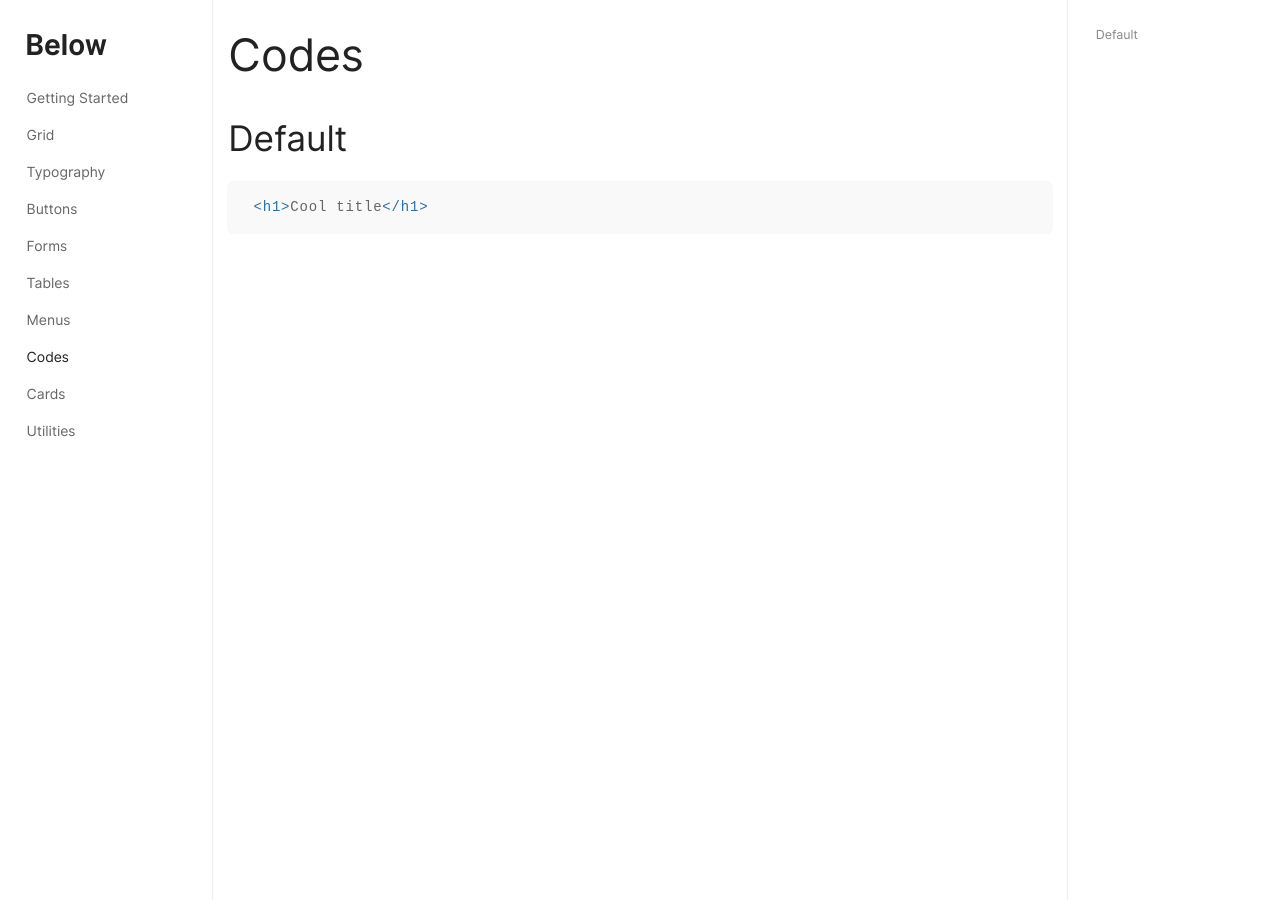
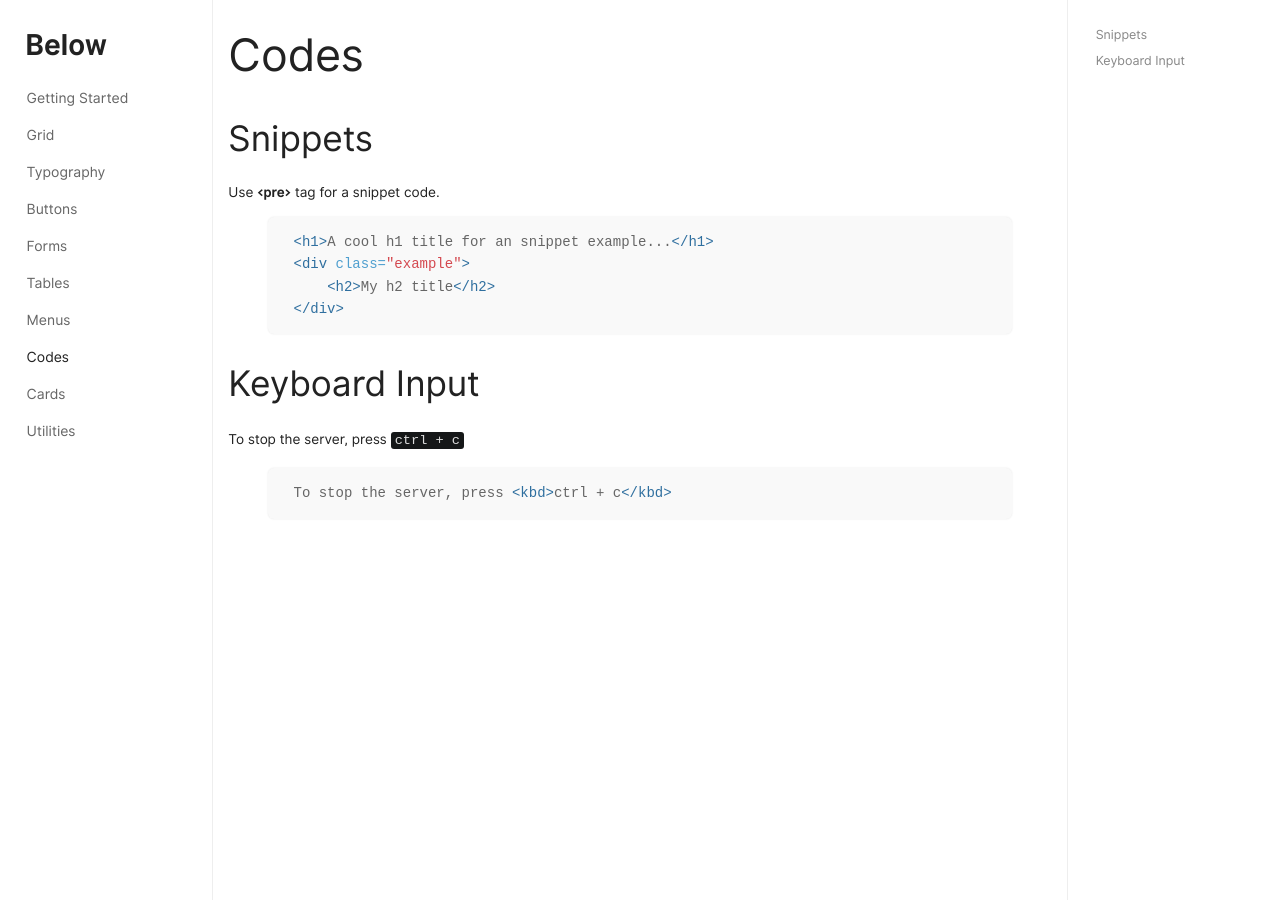
Before and after one commit to innusource/below, a Jekyll site: the page built from 08-codes.md, in a window 1280 px wide. Built offline with Jekyll 4.4.1, drawn with Linux system fonts in a browser that asks for light colours.

Commit message:
codes: kbd and snippets docs

```diff
--- a/08-codes.md
+++ b/08-codes.md
@@ -6,8 +6,20 @@ toc: true
 ---
 # Codes
 
-### Default
+### Snippets
+
+Use **<pre>** tag for a snippet code.
 
 {% highlight html %}
-<h1>Cool title</h1>
+<h1>A cool h1 title for an snippet example...</h1>
+<div class="example">
+    <h2>My h2 title</h2>
+</div>
 {% endhighlight %}
+
+### Keyboard Input
+
+{% capture example %}
+To stop the server, press <kbd>ctrl + c</kbd>
+{% endcapture %}
+{% include example.html content=example %}
--- a/_sass/below/codes.scss
+++ b/_sass/below/codes.scss
@@ -3,7 +3,6 @@ pre{
     border: none;
     color: #666;
     page-break-inside: avoid;
-  font-family: Lekton,monospace;
     font-size: 14px;
     line-height: 1.6;
     margin-bottom: 1.6em;
@@ -11,12 +10,16 @@ pre{
     padding: 1em 1.8em;
     border-radius: 6px;
     box-shadow: 0px 0px 2px 0px rgba(0,0,0,0.1);
-  letter-spacing: 0.8px;
     white-space: pre-wrap;
     white-space: -moz-pre-wrap;
     white-space: -pre-wrap;
     white-space: -o-pre-wrap;
 }
-figure.highlight{
-  margin: 0;
+kbd{
+    padding: 1px 4px;
+    background: #151718;
+    color: #ddd;
+    border:none;
+    border-radius: 3px;
+    line-height: 2;
 }
```
Lines whose indentation alone changed are shown as unchanged.
